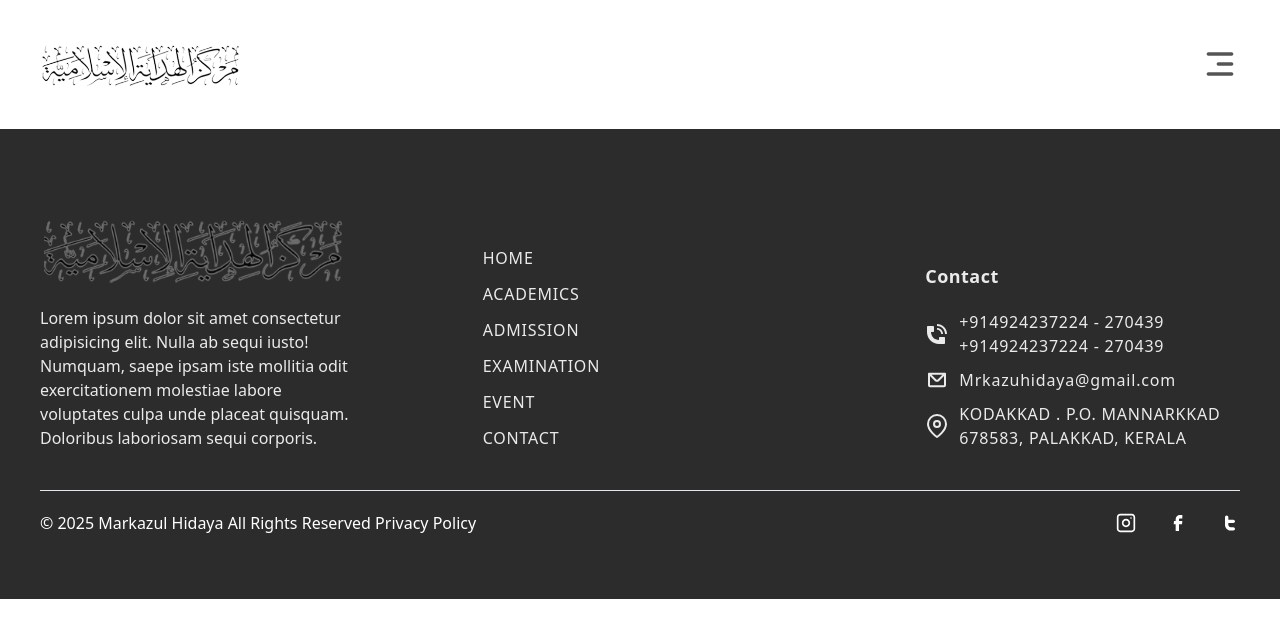
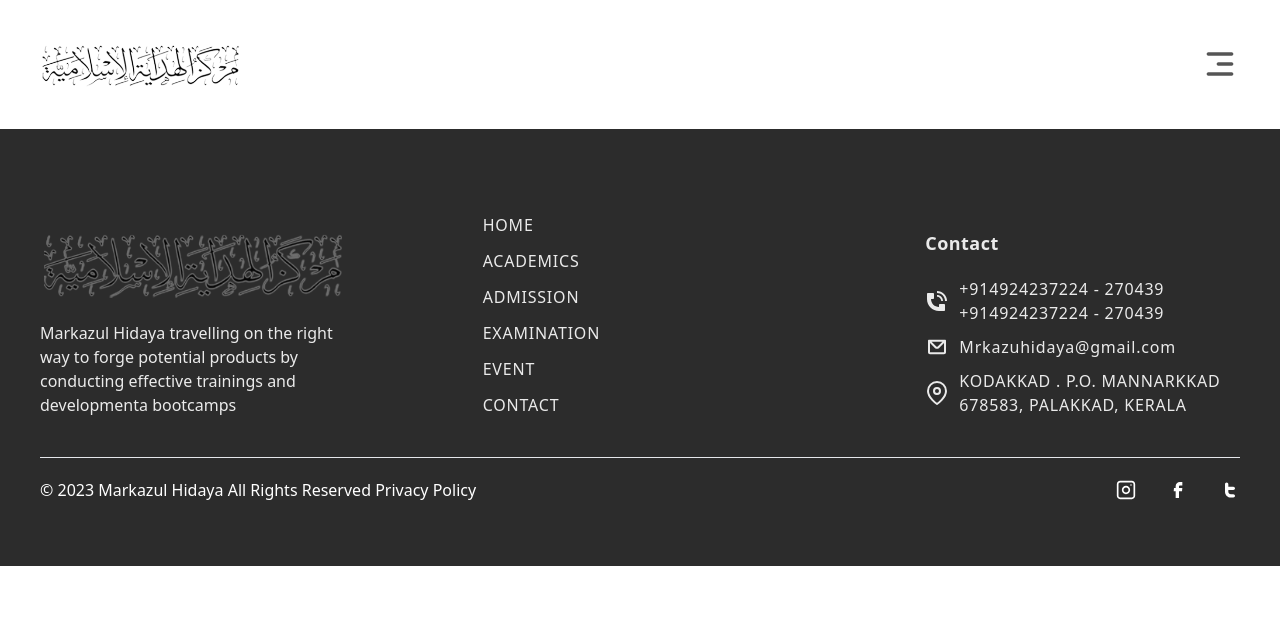
Before and after one commit to Hafeed10/MarkazulHidaya, a React (Vite) app: page /Donation in a window 1280 px wide. Shown: the top 638 px of the page. Built offline with nearby package versions, Linux system fonts and the light colour scheme.

Commit message:
new Date().getFullYear()

```diff
--- a/src/assets/Footer.jsx
+++ b/src/assets/Footer.jsx
@@ -38,10 +38,7 @@ const Footer = () => {
             />
           </Tolink>
           <p className="text-white">
-            Lorem ipsum dolor sit amet consectetur adipisicing elit. Nulla ab
-            sequi iusto! Numquam, saepe ipsam iste mollitia odit exercitationem
-            molestiae labore voluptates culpa unde placeat quisquam. Doloribus
-            laboriosam sequi corporis.
+            Markazul Hidaya travelling on the right way to forge potential products by conducting effective trainings and developmenta bootcamps
           </p>
         </div>
         <div className="py-5">
@@ -96,7 +93,7 @@ const Footer = () => {
       <hr className="my-5" />
       <div className="flex flex-col items-center md:flex-row md:justify-between">
         <h1 className="text-base font-sans font-thin text-center md:text-left">
-          © 2025 Markazul Hidaya All Rights Reserved Privacy Policy
+          © {new Date().getFullYear()} Markazul Hidaya All Rights Reserved Privacy Policy
         </h1>
         <div className="flex space-x-8 text-xl items-center mt-5 md:mt-0">
           <a href="#">
```
